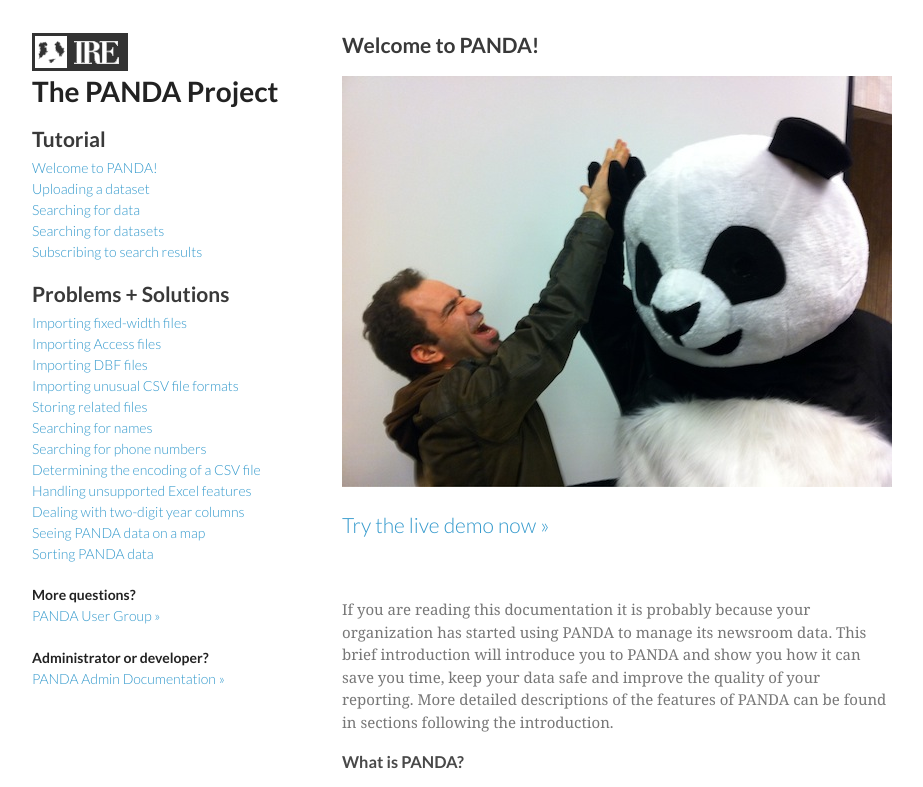
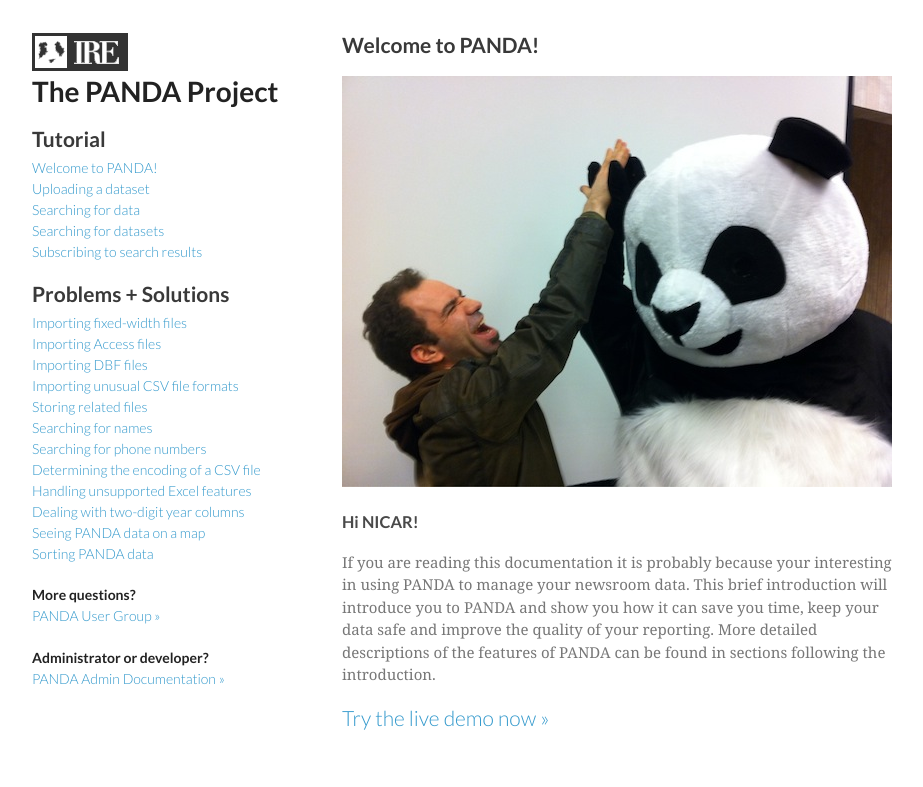
Before and after one commit to pandaproject/pandaproject.github.com, a Jekyll site: the page built from index.md, in a window 1280 px wide and 900 px high, cut to the strip 0-787 px from the top of the window. Shown: the whole strip, without its empty margins (178-1101 px from the left). Built offline with Jekyll 4.4.1, drawn with Linux system fonts in a browser that asks for light colours; Markdown is read by kramdown in place of the engine named in the settings.

Commit message:
Tweak live demo link.

```diff
--- a/index.md
+++ b/index.md
@@ -5,9 +5,11 @@
 
 ![High five!](/images/high-five.jpg)
 
+### Hi NICAR!
+
+If you are reading this documentation it is probably because your interesting in using PANDA to manage your newsroom data. This brief introduction will introduce you to PANDA and show you how it can save you time, keep your data safe and improve the quality of your reporting. More detailed descriptions of the features of PANDA can be found in sections following the introduction.
+
 <h2><a href="http://demo.pandaproject.net">Try the live demo now &raquo;</a></h2><br />
-
-If you are reading this documentation it is probably because your organization has started using PANDA to manage its newsroom data. This brief introduction will introduce you to PANDA and show you how it can save you time, keep your data safe and improve the quality of your reporting. More detailed descriptions of the features of PANDA can be found in sections following the introduction.
 
 ### What is PANDA?
 
```
